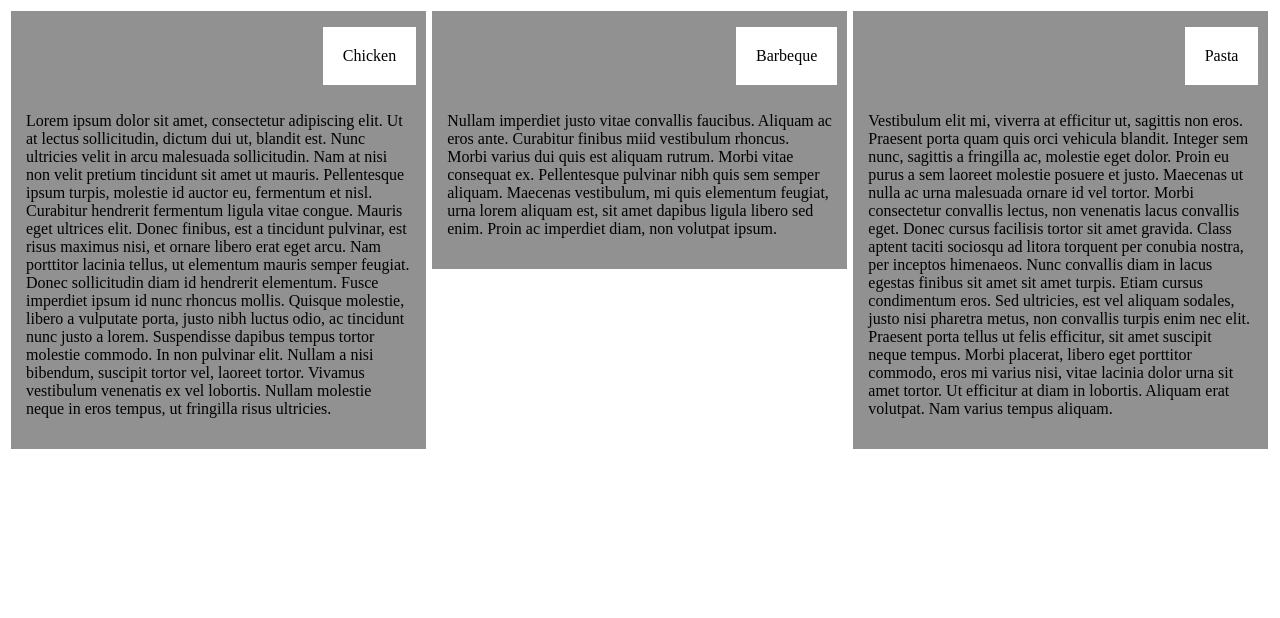
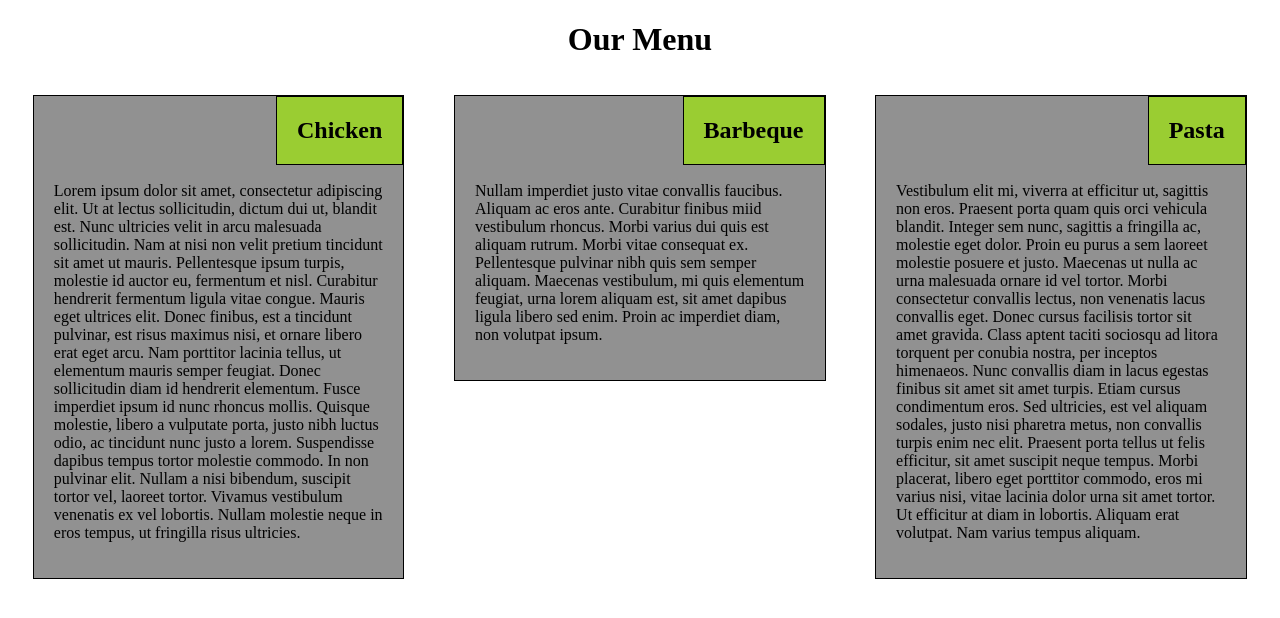
Before and after one commit to authenticryan/course_4_week2_assignment, a plain HTML site: page index.html in a window 1280 px wide. Drawn offline with Linux system fonts and the light colour scheme.

Commit message:
updated to meet specification

```diff
--- a/index.html
+++ b/index.html
@@ -9,11 +9,14 @@
 </head>
 <body>
 
+  <h1>Our Menu</h1>
+
   <div class="container">
 
-      <div id="first_para" class="col-lg-4 col-md-6">
-        <p>Chicken</p>
-        <p id="test">Lorem ipsum dolor sit amet, consectetur adipiscing elit. Ut at lectus sollicitudin,
+      <section id="first_para" class="col-lg-4 col-md-6">
+        <div class="spacing">
+          <h2>Chicken</h2>
+          <p>Lorem ipsum dolor sit amet, consectetur adipiscing elit. Ut at lectus sollicitudin,
           dictum dui ut, blandit est. Nunc ultricies velit in arcu malesuada sollicitudin. Nam at
           nisi non velit pretium tincidunt sit amet ut mauris. Pellentesque ipsum turpis, molestie id
           auctor eu, fermentum et nisl. Curabitur hendrerit fermentum ligula vitae congue. Mauris
@@ -25,19 +28,22 @@
           suscipit tortor vel, laoreet tortor. Vivamus vestibulum venenatis ex vel lobortis. Nullam
           molestie neque in eros tempus, ut fringilla risus ultricies.</p>
         </div>
+      </section>
 
-      <div id="second_para" class="col-lg-4 col-md-6">
-        <p>Barbeque</p>
+      <section id="second_para" class="col-lg-4 col-md-6">
+        <div class="spacing">
+            <h2>Barbeque</h2>
             <p>Nullam imperdiet justo vitae convallis faucibus. Aliquam ac eros ante. Curabitur finibus miid
             vestibulum rhoncus. Morbi varius dui quis est aliquam rutrum. Morbi vitae consequat ex.
             Pellentesque pulvinar nibh quis sem semper aliquam. Maecenas vestibulum, mi quis elementum feugiat,
             urna lorem aliquam est, sit amet dapibus ligula libero sed enim. Proin ac imperdiet diam,
             non volutpat ipsum.</p>
+        </div>
+      </section>
 
-      </div>
-
-      <div id="third_para" class="col-lg-4 col-md-12">
-        <p>Pasta</p>
+      <section id="third_para" class="col-lg-4 col-md-12">
+        <div class="spacing">
+            <h2>Pasta</h2>
             <p>Vestibulum elit mi, viverra at efficitur ut, sagittis non eros. Praesent porta quam
             quis orci vehicula blandit. Integer sem nunc, sagittis a fringilla ac, molestie eget dolor.
             Proin eu purus a sem laoreet molestie posuere et justo. Maecenas ut nulla ac urna malesuada
@@ -50,9 +56,7 @@
             vitae lacinia dolor urna sit amet tortor. Ut efficitur at diam in lobortis. Aliquam erat volutpat.
             Nam varius tempus aliquam.</p>
         </div>
-
-
-
+      </section>
   </div>
 
 
--- a/styles.css
+++ b/styles.css
@@ -2,36 +2,29 @@
     box-sizing: border-box;
 }
 
-#first_para{
-    background-color: #919191;
-    border: 3px solid white;
+h1 {
+    text-align: center;
 }
 
-#second_para {
+.spacing {
+    width: 95%;
+    border: 1px solid black;
+    padding: 20px;
+    position: relative;
+    padding-top: 70px;
     background-color: #919191;
-    border: 3px solid white;
+    margin: auto;
+    margin-bottom: 20px;
 }
 
-#third_para {
-    background-color: #919191;
-    border: 3px solid white;
-}
-
-.container div {
-    position: relative;
-}
-
-.container div p:not(:first-child){
-    padding-top: 70px;
-}
-
-.container div p:first-child {
+.container section h2 {
     position: absolute;
     top: 0;
     right: 0;
     padding: 20px;
-    margin-right: 10px;
-    background-color: white;
+    margin-top: 0;
+    background-color: yellowgreen;
+    border: 1px solid black;
 }
 
 
```
Lines whose indentation alone changed are shown as unchanged.
